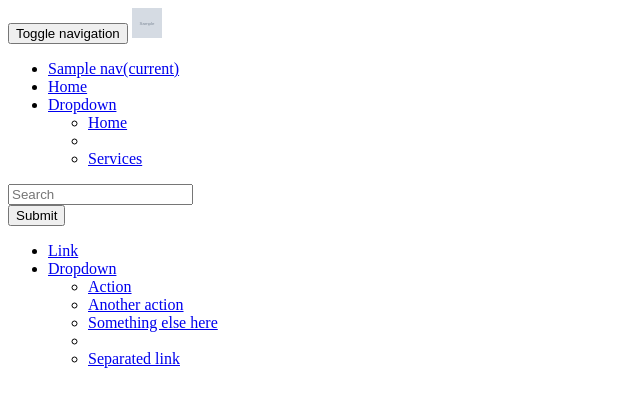
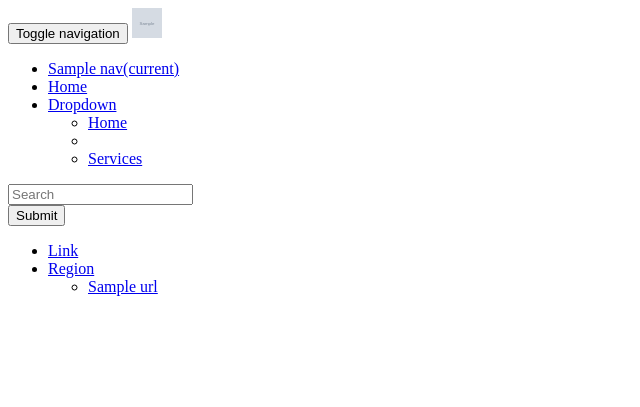
Before and after one commit to WrathOfChris/billow-web, a Flask app: template templates/navbar.html in a window 1280 px wide. Shown: the top 407 px of the page, without its empty margins (0-640 px from the left). Run offline with Flask 2, Linux system fonts and the light colour scheme; the template is opened without the code that fills it: most values are stand-ins (such as "Sample title", 1, 10 or a date in 2020); grey boxes marked "Sample" are stand-in pictures.

Commit message:
config settings, remove some default vars, regions

```diff
--- a/main.py
+++ b/main.py
@@ -1,6 +1,7 @@
 from billow import billow
 from flask import Flask, redirect, render_template
 from pprint import pprint, pformat
+import os
 import yaml
 
 app = Flask(__name__)
@@ -8,13 +9,23 @@ app = Flask(__name__)
 app.config.update(dict(
     DEBUG=True,
     ))
-#app.config.from_envvar('FLASKR_SETTINGS', silent=True)
+#app.config.from_object('yourapplication.default_settings')
+
+if 'BILLOW_SETTINGS' in os.environ:
+    app.config.from_envvar('BILLOW_SETTINGS')
+
+config = {
+        'urls': [
+            { 'name': 'us-east-1', 'url': '/#' },
+            ]
+        }
 
 def header(name=None):
     nav = {
             'name': 'billow-web',
             'logourl': '/static/AWS_Simple_Icons_AWS_Cloud.svg',
-            'title': 'billow-web'
+            'title': 'billow-web',
+            'urls': config['urls']
             }
     if name:
         nav['title'] = name
@@ -144,7 +155,7 @@ def stats_info(instance):
         return '', 404
     i = instances[0]
 
-    statsurl = 'https://graphite-grafana-stage.ec2-us-east-1.us1.svc.ubnt.com/grafana/#/dashboard/db/instance'
+    statsurl = 'https://yourhost.com/grafana/#/dashboard/db/instance'
     return redirect("%s?var-instance=%s" % (statsurl, i.private_dns_name.split('.')[0]), 302)
 
 @app.route("/")
--- a/templates/navbar.html
+++ b/templates/navbar.html
@@ -39,13 +39,11 @@
       <ul class="nav navbar-nav navbar-right">
         <li><a href="#">Link</a></li>
         <li class="dropdown">
-          <a href="#" class="dropdown-toggle" data-toggle="dropdown" role="button" aria-expanded="false">Dropdown <span class="caret"></span></a>
+          <a href="#" class="dropdown-toggle" data-toggle="dropdown" role="button" aria-expanded="false">Region <span class="caret"></span></a>
           <ul class="dropdown-menu" role="menu">
-            <li><a href="#">Action</a></li>
-            <li><a href="#">Another action</a></li>
-            <li><a href="#">Something else here</a></li>
-            <li class="divider"></li>
-            <li><a href="#">Separated link</a></li>
+            {% for url in nav.urls %}
+            <li><a href="{{url.url}}">{{url.name}}</a></li>
+            {% endfor %}
           </ul>
         </li>
       </ul>
```
